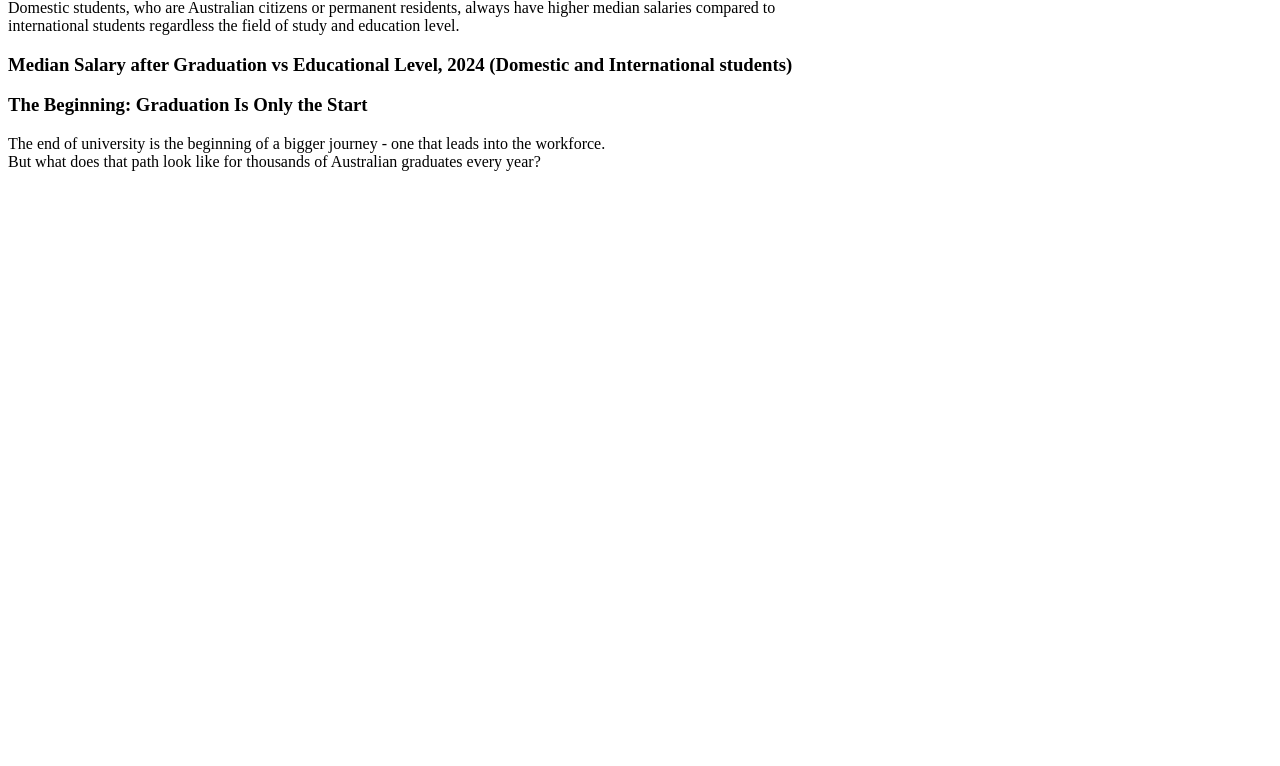
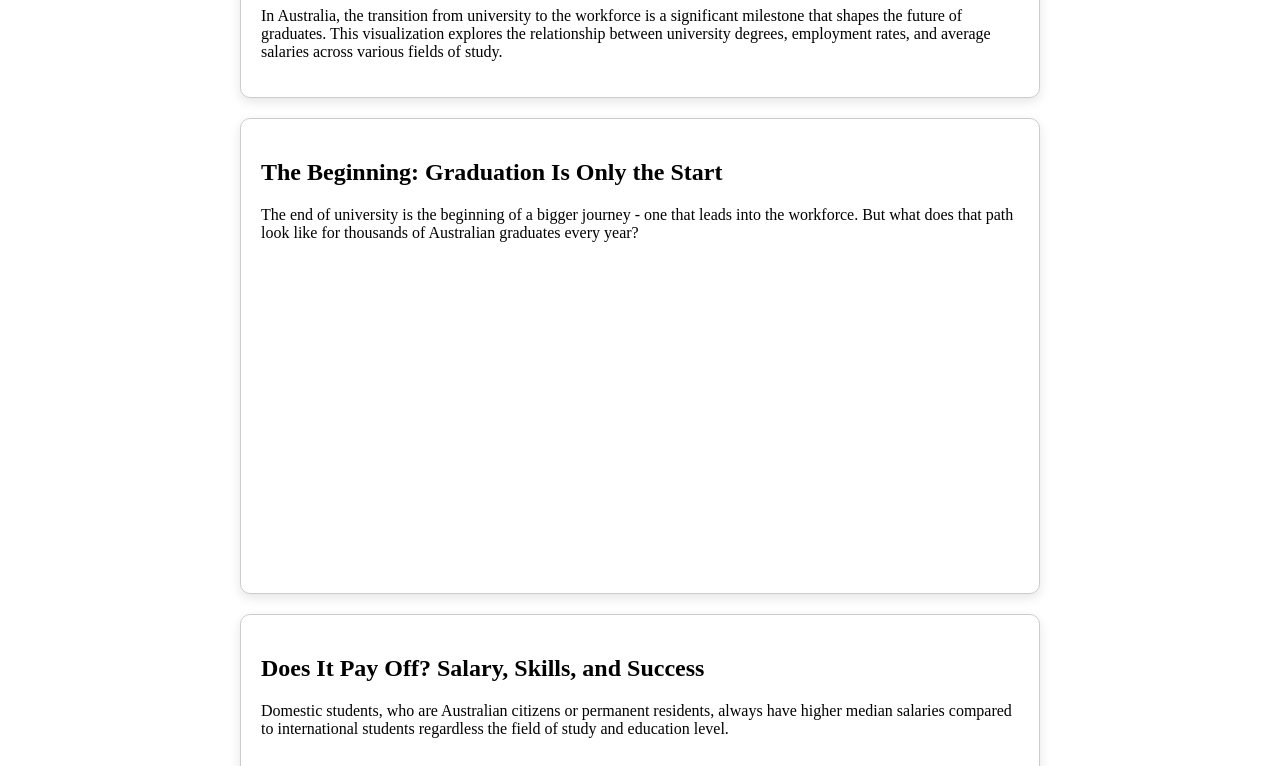
Before and after one commit to brennen04/brennen04.github.io, a plain HTML site: page FIT3179_A2/index.html in a window 1280 px wide. Shown: the part 151-917 px from the top of the page. Before the commit the page ends 800 px from the top, so only its background shows below. Drawn offline with Linux system fonts and the light colour scheme; a script that the page names is missing.

Commit message:
add container for better readability

```diff
--- a/FIT3179_A2/index.html
+++ b/FIT3179_A2/index.html
@@ -16,40 +16,37 @@
 
 </head>
 <body>
-    <h1>
+  <div class='container'>
+    <div class="text">
+      <h1>
       The Next Chapter: Jobs, Pay, and Reality After University
     </h1>
     <p>
-      In Australia, the transition from university to the workforce is a significant milestone that shapes the future of graduates. <br>
+      In Australia, the transition from university to the workforce is a significant milestone that shapes the future of graduates.
       This visualization explores the relationship between university degrees, employment rates, and average salaries across various
-      <br>fields of study.
+      fields of study.
     </p>
+    </div>
+  </div>
 
-    <P>
-      Domestic students, who are Australian citizens or permanent residents, always have higher median salaries compared to
-      <br>international students regardless the field of study and education level.
-    </P>
+    <div class="container">
+      <div class="text">
+        <h2>The Beginning: Graduation Is Only the Start</h2>
+        <p>The end of university is the beginning of a bigger journey - one that leads into the workforce.
+            But what does that path look like for thousands of Australian graduates every year?</p>
+      </div>
+      <div class="graph" id="idiom2"></div>
+    </div>
 
-    <h3>
-      Median Salary after Graduation vs Educational Level, 2024 (Domestic and International students)
-    </h3>
-    <div id="idionm1"></div>
-    <p>
-
-    </p>
-
-
-
-
-    <h3>
-      The Beginning: Graduation Is Only the Start
-    </h3>
-
-    <p>
-      The end of university is the beginning of a bigger journey - one that leads into the workforce.
-      <br> But what does that path look like for thousands of Australian graduates every year?
-    </p>
-    <div id="idiom2"></div>
+    <div class="container">
+      <div class="text">
+        <h2> Does It Pay Off? Salary, Skills, and Success </h2>
+        <p>Domestic students, who are Australian citizens or permanent residents, always have higher
+          median salaries compared to international students regardless the field of study and education level.
+        </p>
+      </div>
+      <div class="graph" id="idionm1"></div>
+    </div>
 
 
 
--- a/FIT3179_A2/style.css
+++ b/FIT3179_A2/style.css
@@ -1,3 +1,50 @@
-.center-text {
-  text-align: center;
+/* Basic page styling */
+.body {
+  margin: 0;
+  padding: 0;
+  font-family: T, sans-serif;
+  line-height: 1.5;
+  background: #fff;
 }
+
+/* Container for text + graph */
+.container {
+  display: flex;
+  flex-direction: column;
+  align-items: flex-start;
+  gap: 15px;
+  margin: 20px auto;
+  padding: 20px;
+  border: 1px solid #ccc;
+  border-radius: 10px;
+  max-width: 800px;               /*  slightly wider now */
+  width: 90%;
+  box-sizing: border-box;
+
+  /*  subtle shadow */
+  box-shadow: 0 4px 12px rgba(0, 0, 0, 0.1);
+  background-color: #fff;         /* optional: ensures shadow is visible */
+}
+
+/* Text area */
+.container .text {
+  width: 100%;
+}
+
+/* Graph area */
+.container .graph {
+  width: 100%;
+  min-height: 300px;
+}
+.container .p {
+  white-space: normal;      /* ensures text wraps naturally */
+  word-wrap: break-word;    /*  allows long words/links to break */
+}
+
+/* Responsive: adjust on small screens */
+@media (max-width: 600px) {
+  .container {
+    max-width: 95%;
+    padding: 15px;
+  }
+}
```
